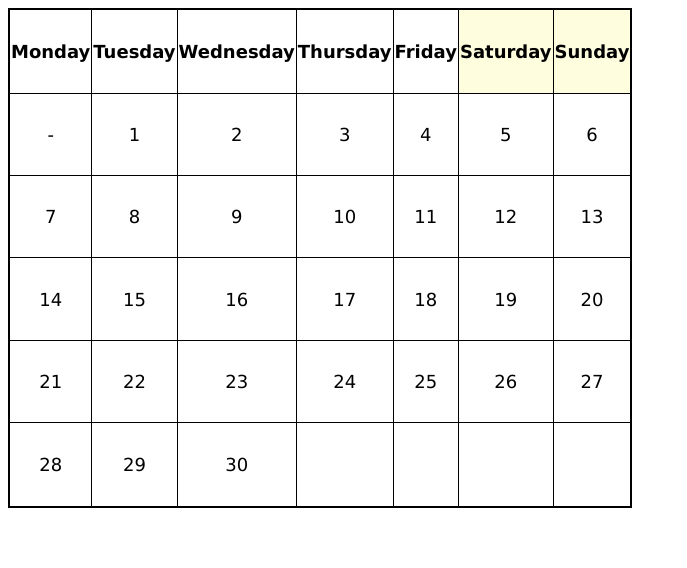
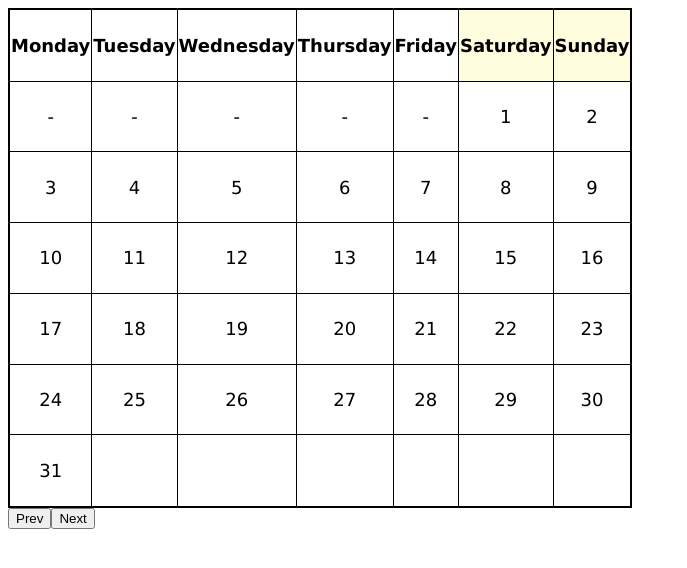
Before and after one commit to Tolikg63/Calendar, a plain HTML site: page index.html in a window 1280 px wide. Shown: the whole page, without its empty margins (0-687 px from the left). Drawn offline with Linux system fonts and the light colour scheme.

Commit message:
Some changes

```diff
--- a/index.html
+++ b/index.html
@@ -8,7 +8,8 @@
 </head>
 <body>
 
-
+   <button class="prev">Prev</button>
+   <button class="next">Next</button>
    <script src="js/script.js"></script>
 </body>
 </html>
--- a/js/script.js
+++ b/js/script.js
@@ -3,16 +3,17 @@ class Data {
       this.year = year;
       this.month = month - 1;
       this.date = new Date(this.year, this.month, 1);
-      this.months = ["January", "February", "March", "April", "May", "June", "July", "August", "September", "October", "November", "December"];
+      this.months = ["January", "February", "March", "April", "May", "June", "July", "August", "September","October", "November", "December"];
       this.days = ["Monday", "Tuesday", "Wednesday", "Thursday", "Friday", "Saturday", "Sunday"];
       this.dates = [];
       this.getDates();
       this.create();
-      console.log(this.dates);
+      this.prev();
+      this.next();
    }
 
    getDates() {
-      while(this.date.getMonth() == this.month) {
+      while(this.date.getMonth() === this.month) {
          this.dates.push({
             date:this.date.getDate(),
             weekday:this.date.getDay()
@@ -30,7 +31,6 @@ class Data {
       let k = 0;
       let th;
       let tr = document.createElement('tr');
-      tr = document.createElement('tr');
       for (let i = 0; i < this.days.length; i++) {
          th = document.createElement('th');
          th.innerHTML = this.days[i];
@@ -38,20 +38,20 @@ class Data {
             th.style.backgroundColor = "#FEFEDF";
          }
          th.style.border = "1px solid black";
-
          tr.append(th);
          calendar.append(tr);
       }
       calendar.style.width = 500 + 'px';
       calendar.style.height = 500 + 'px';
       calendar.style.border = '2px solid #000';
+
       for (let i = 0; i < Math.ceil(this.dates.length / 6); i++) {
-            tr = document.createElement('tr');
-            calendar.append(tr);
+         tr = document.createElement('tr');
+         calendar.append(tr);
          for (let j = 0; j <= 6; j++) {
             let td = document.createElement('td');
-            if(i == 0 && this.dates[k].weekday > j + 1){
-             td.innerHTML="-"
+            if (i === 0 && this.dates[k].weekday > j + 1) {
+               td.innerHTML = "-";
             }
             else if (this.dates[k]) {
                td.innerHTML = this.dates[k].date;
@@ -61,24 +61,75 @@ class Data {
             tr.append(td);
          }
       }
+      document.body.innerHTML = "";
       document.body.append(calendar);
+
+      const prevBtn = document.createElement('button');
+      const nextBtn = document.createElement('button');
+      prevBtn.textContent = "Prev";
+      nextBtn.textContent = "Next";
+      document.body.append(prevBtn, nextBtn);
+      prevBtn.addEventListener('click', this.prev);
+      nextBtn.addEventListener('click', this.next);
    }
+   prev = () => {
+      this.month--
+      this.date = new Date(this.year, this.month, 1);
+      this.dates = []
+      this.getDates()
+      this.create()
+
+      if (this.months == 0) {
+         this.month = 12;
+         this.year--
+      }
+   }
+   next = () => {
+		this.month++
+		this.date = new Date(this.year,this.month, 1)
+		this.dates = []
+		this.getDates()
+		this.create()
+		if (this.months == 11) {
+			this.month = -1
+			this.year++;
+		}
+	}
+
 }
 
-const may = new Data(2021, 6);
+const may = new Data(2021, 5);
 
 
-// class Data {
-//    constructor(y, m) {
-//       this.year = y;
-//       this.month = m;
-//       this.date = new Date(this.year, this.month);
-//    }
-//    create() {
-//       // return `Year: ${this.year} \nMonth: ${this.month}`;
+// const now = new Date().toLocaleDateString();
+// console.log(now);
 
-//    }
-// }
 
-// let date = new Data(1979, 5);
-// console.log(date.date.getDay());
+
+// let date = new Date();
+
+// console.log(date.getMilliseconds()); //? միլիվայրկյաններ
+// console.log(date.getSeconds()); //? վայրկյաններ
+// console.log(date.getMinutes()); //? րոպեներ
+// console.log(date.getHours()); //? ժամեր
+// console.log(date.getDate()); //? օրեր
+// console.log(date.getMonth()); //? ամիսներ
+// console.log(date.getFullYear()); //? տարին
+
+// const days = ['Երկուշաբթի', 'Երեքշաբթի', 'Չորեքշաբթի', 'Հինգշաբթի', 'Ուրբաթ', 'Շաբաթ', 'Կիրակի'];
+// let day = date.getDay();
+
+// console.log(days[day - 1]);
+
+// let date = new Date(2025, 8, 5);
+// let day = date.getDay();
+// let days = ['Երկուշաբթի', 'Երեքշաբթի', 'Չորեքշաբթի', 'Հինգշաբթի', 'Ուրբաթ', 'Շաբաթ', 'Կիրակի'];
+// console.log((days[day - 1])); //? Ուրբաթ
+
+// let date = new Date(2014, 10, 8);
+// console.log(date.getTime()); //? 1415390400000
+
+// let now = new Date();
+// let date = new Date(2015, 12, 4, 23, 59, 59);
+// let diff = now.getTime() - date.getTime();
+// console.log(diff);
```
